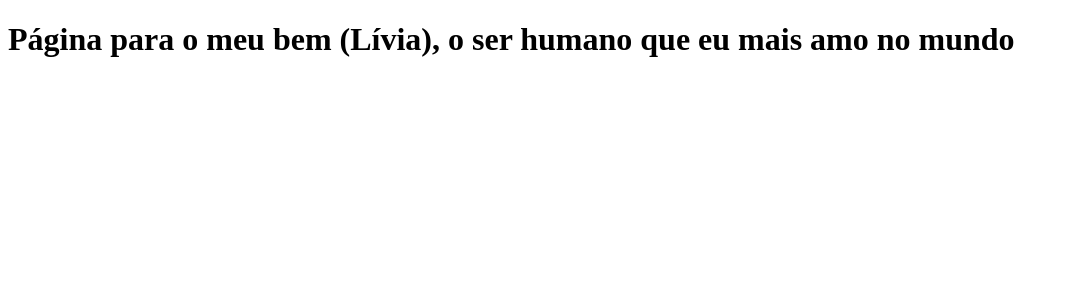
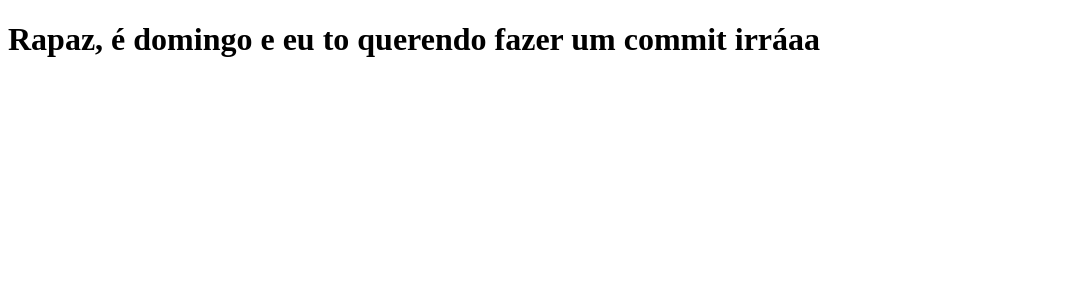
Before and after one commit to matheus-alexandria/clone-tabnews, a Next.js app: page / in a window 1280 px wide. Shown: the top 300 px of the page, without its empty margins (0-1069 px from the left). Built offline with nearby package versions, Linux system fonts and the light colour scheme.

Commit message:
chore: motivational message

```diff
--- a/pages/index.js
+++ b/pages/index.js
@@ -1,7 +1,7 @@
 function Home() {
   return (
     <h1>
-      Página para o meu bem (Lívia), o ser humano que eu mais amo no mundo
+      Rapaz, é domingo e eu to querendo fazer um commit irráaa
     </h1>
   );
 }
```
